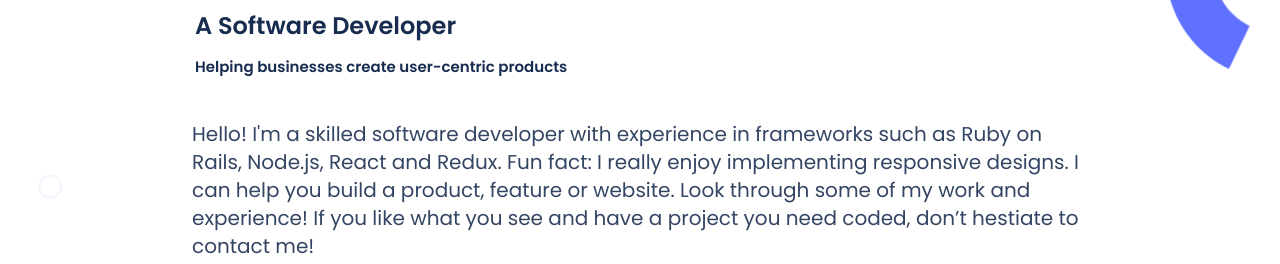
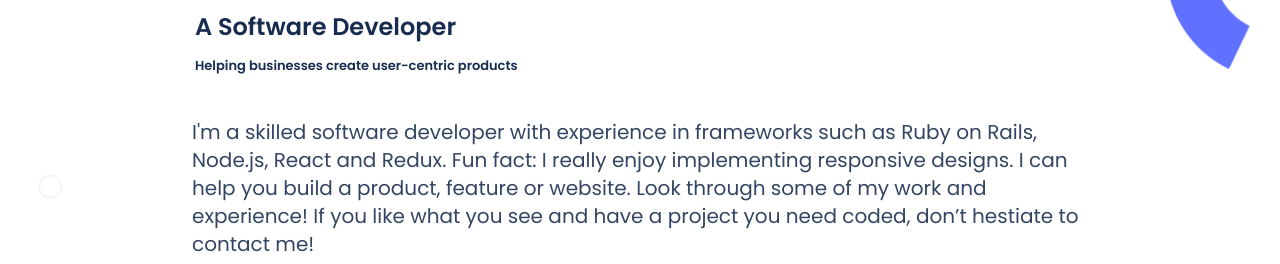
Before and after one commit to joyapisi/ThePortfolio, a website with bundled scripts: page index.html in a window 1280 px wide. Shown: the part 355-619 px from the top of the page. Built offline with nearby package versions, Linux system fonts and the light colour scheme.

Commit message:
Edit home page

```diff
--- a/index.html
+++ b/index.html
@@ -40,9 +40,9 @@
  <article class="headline">
    <h1 id="heading">Hi! I’m Joy<br></h1>
     <h4 class="second">A Software Developer</h4>
-   <h5 id="second5"> Helping businesses create user-centric products</h5>
+   <h6 id="second5"> Helping businesses create user-centric products</h6>
    </br>
-   <p id="paragraph1">Hello! I'm a skilled software developer with experience in frameworks such as Ruby on Rails, Node.js, React and Redux.
+   <p id="paragraph1">I'm a skilled software developer with experience in frameworks such as Ruby on Rails, Node.js, React and Redux.
     Fun fact: I really enjoy implementing responsive designs.
     I can help you build a product, feature or website.
     Look through some of my work and experience! If you like what you see and have a project you need coded, don’t hestiate to
--- a/style.css
+++ b/style.css
@@ -203,7 +203,7 @@ h1 {
 
 #second5 {
   font-family: "Poppins", sans-serif;
-  font-size: 15px;
+  font-size: 13px;
   text-align: left;
   align-self: left;
   color: hsl(218, 54%, 20%);
```
